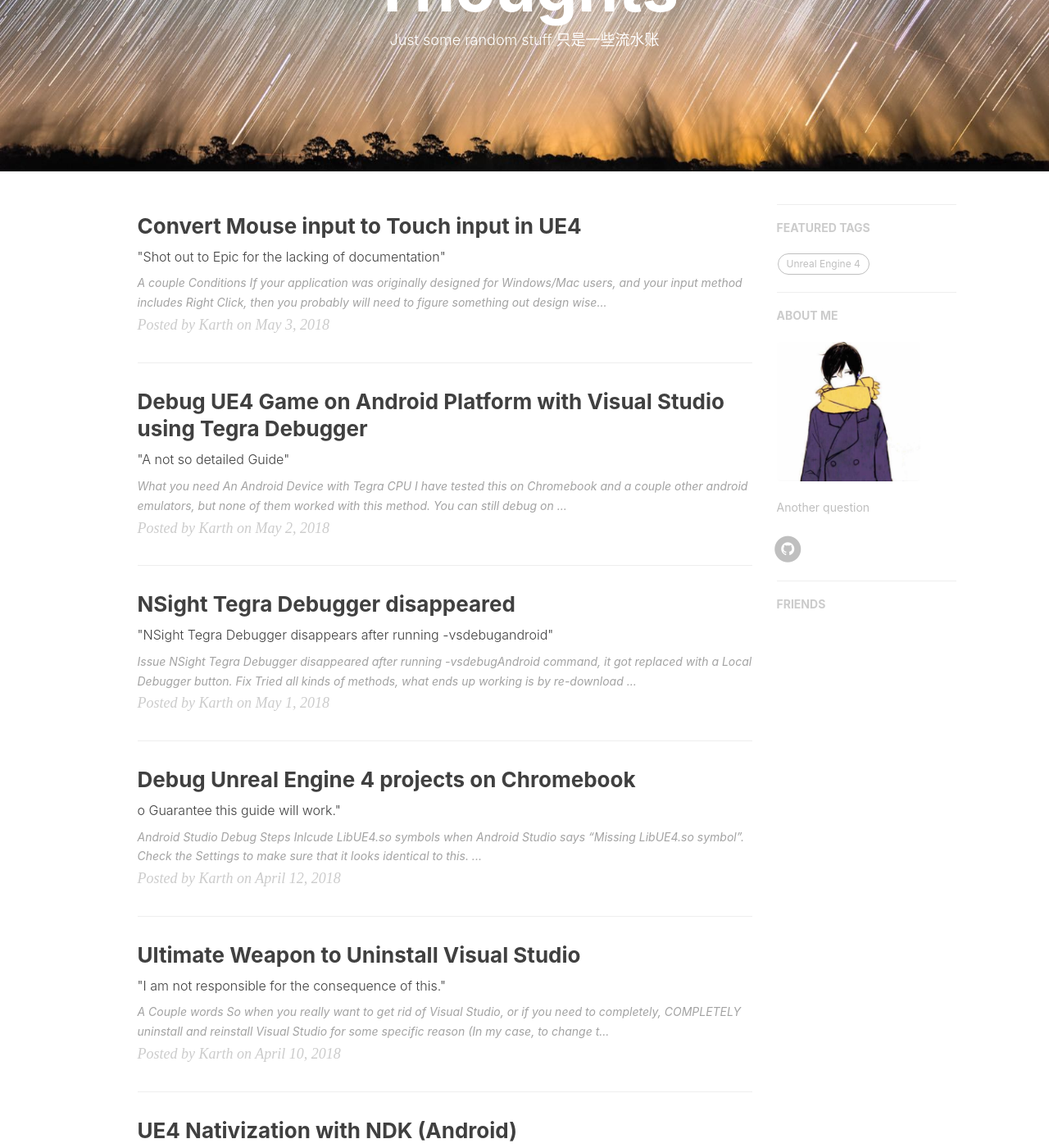
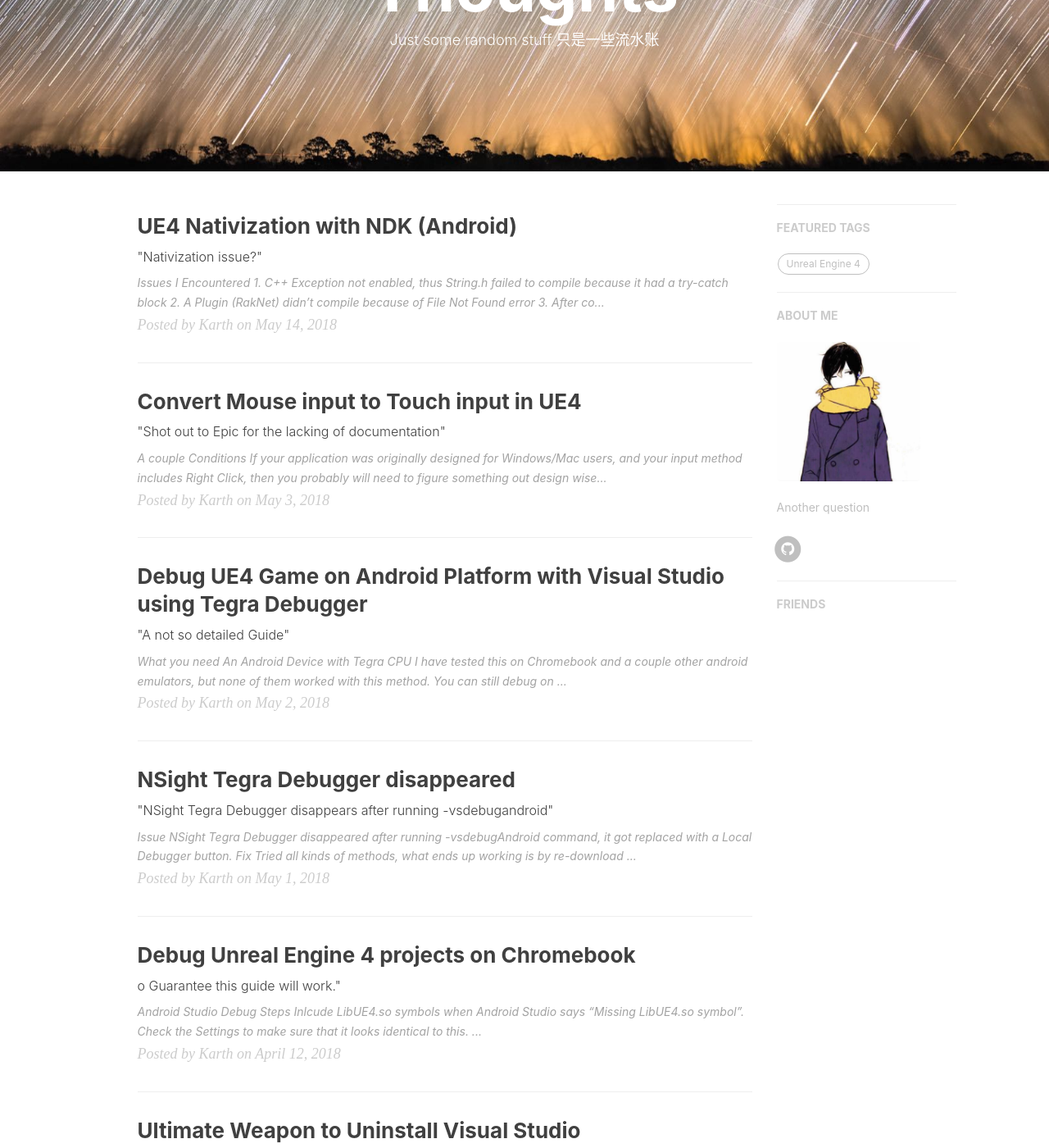
Before and after one commit to karthshen/karthshen.github.io, a Jekyll site: the page built from index.html, in a window 1280 px wide and 1400 px high, scrolled down 297 px. Shown: the whole window at 82% size. Built offline with Jekyll 4.4.1, drawn with Linux system fonts in a browser that asks for light colours; nearby versions of some CDN libraries; the list of posts is cut into pages by our own code; comment, search, counter and statistics services are not loaded; some of the changed text lies outside the part shown.

Commit message:
changed date

```diff
--- a/_posts/2018-05-14-UE4NativizationIssues.md
+++ b/_posts/2018-05-14-UE4NativizationIssues.md
@@ -2,7 +2,7 @@
 layout:     post
 title:      "UE4 Nativization with NDK (Android)"
 subtitle:   " \"Nativization issue?\""
-date:       2018-04-10 15:43:00
+date:       2018-05-14 15:43:00
 author:     "Karth"
 header-img: "img/home-bg-geek.jpg"
 catalog: true
```
